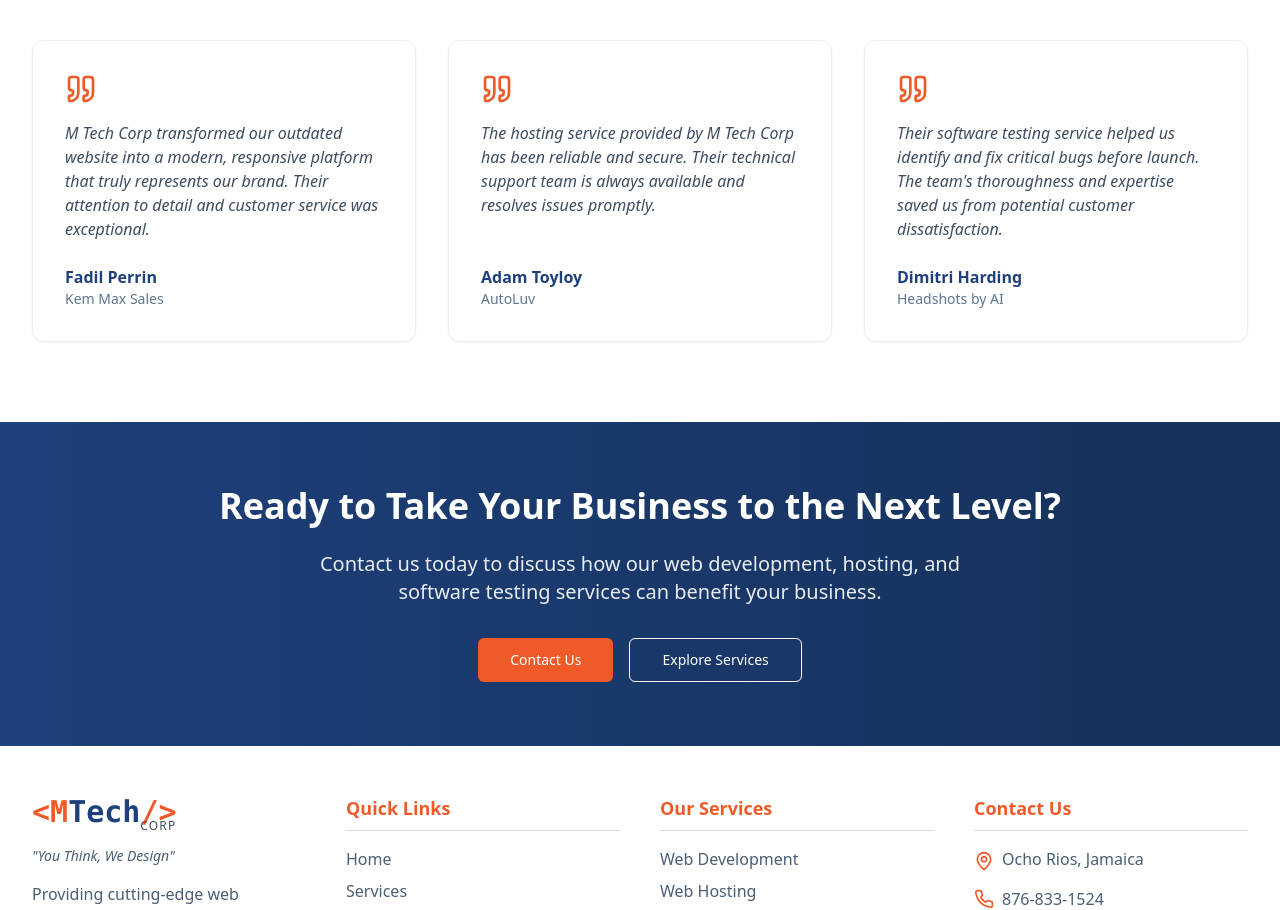
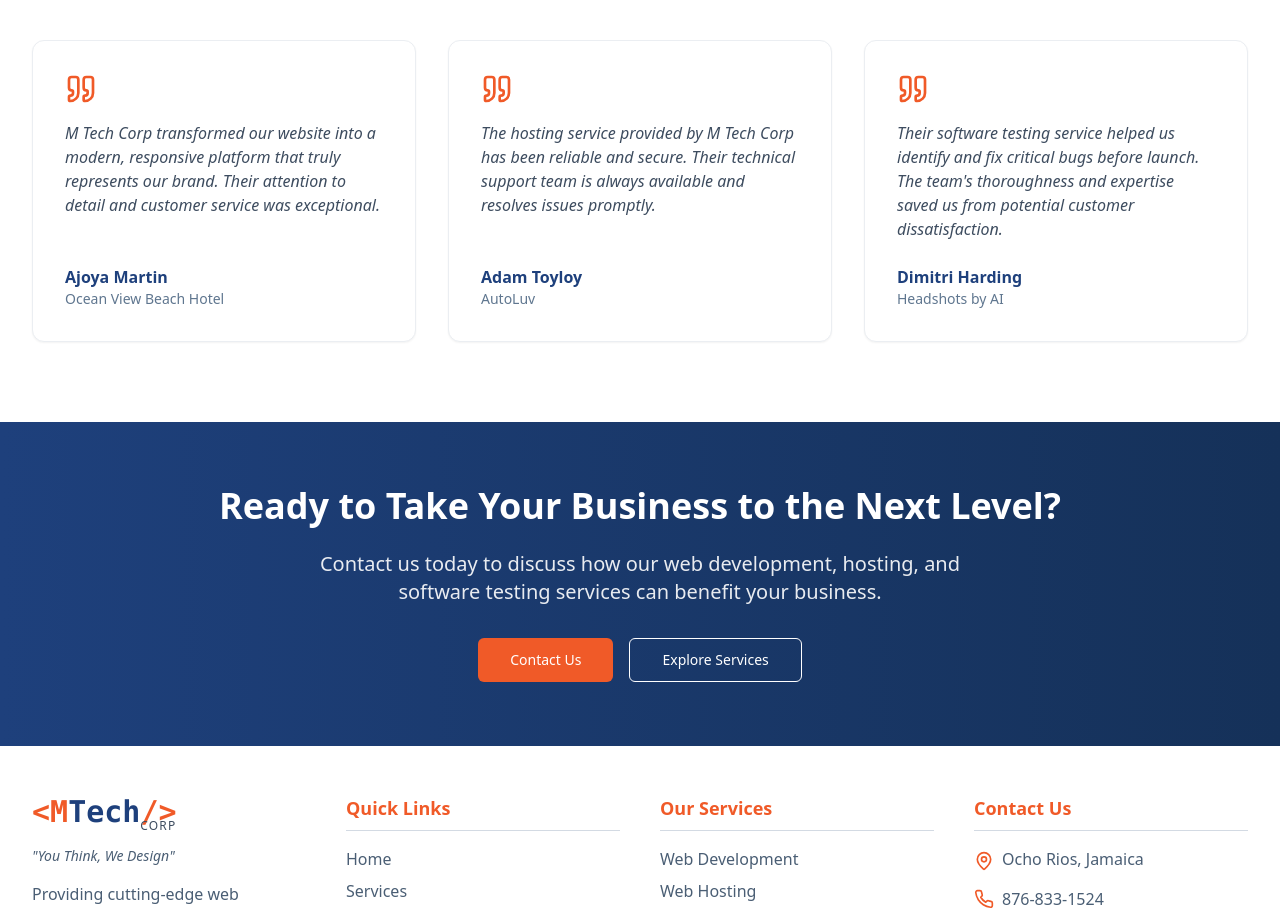
Before and after one commit to Moya876/mtech-digital-hub, a React (Vite) app: page / in a window 1280 px wide. Shown: the part 2300-3210 px from the top of the page. Built offline with nearby package versions, Linux system fonts and the light colour scheme.

Commit message:
Update testimonial
Update testimonial content with new name and business. Remove "outdated" from quote.

```diff
--- a/src/pages/Index.tsx
+++ b/src/pages/Index.tsx
@@ -99,9 +99,9 @@ M Tech Corp, founded in Jamaica in 2021, provides cutting-edge technology soluti
 
           <div className="grid grid-cols-1 md:grid-cols-2 lg:grid-cols-3 gap-8">
             <Testimonial
-              quote="M Tech Corp transformed our outdated website into a modern, responsive platform that truly represents our brand. Their attention to detail and customer service was exceptional."
-              author="Fadil Perrin"
-              company="Kem Max Sales "
+              quote="M Tech Corp transformed our website into a modern, responsive platform that truly represents our brand. Their attention to detail and customer service was exceptional."
+              author="Ajoya Martin"
+              company="Ocean View Beach Hotel"
             />
             <Testimonial
               quote="The hosting service provided by M Tech Corp has been reliable and secure. Their technical support team is always available and resolves issues promptly."
```
